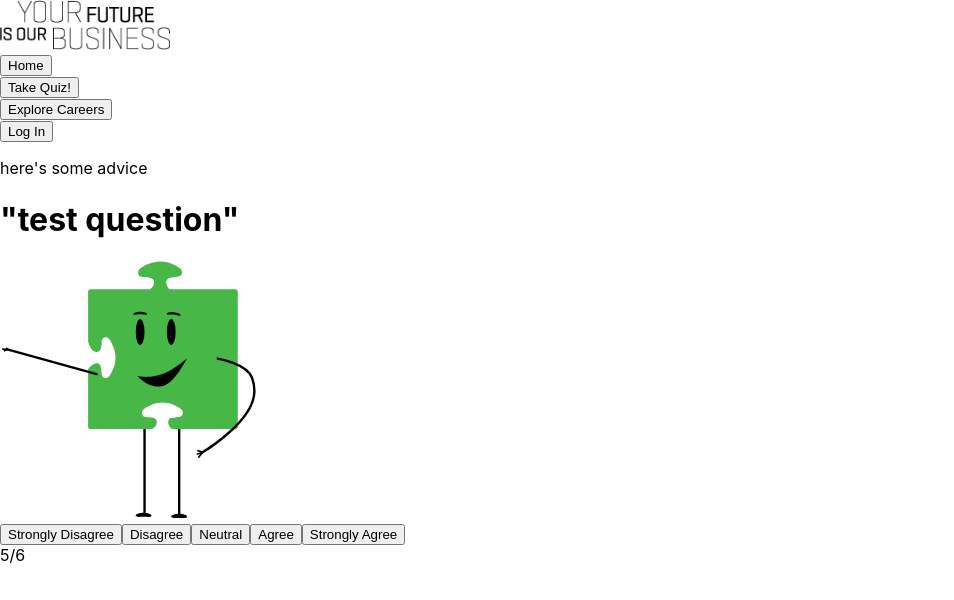
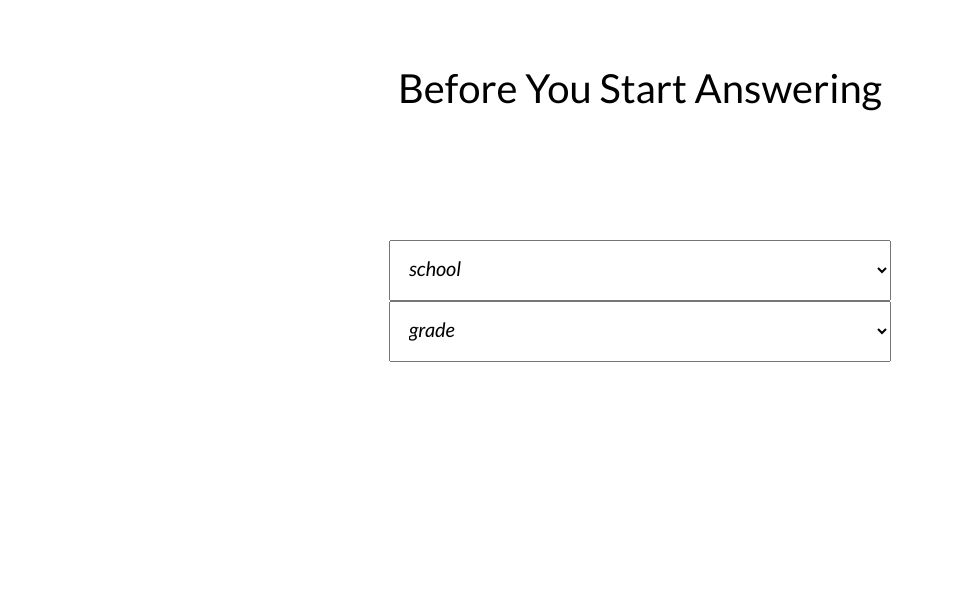
Before and after one commit to ucsc-blueprint/yfiob2, a React (Create React App) app: page / in a window 1280 px wide. Shown: the top 600 px of the page, without its empty margins (0-954 px from the left). Built offline with nearby package versions, Linux system fonts and the light colour scheme.

Commit message:
Finished half of task

```diff
--- a/src/App.js
+++ b/src/App.js
@@ -1,19 +1,12 @@
 import { Navbar } from "./Components/Navbar";
 import { QuestionCard } from "./Components/QuestionCard";
+import { BeforeYouStart } from "./Components/BeforeYouStart/BeforeYouStart";
 
 function App() {
 	return (
-		<div className="bg-[#FFC273] h-[100vh]">
-			<Navbar />
-			<div className="flex justify-center">
-				<QuestionCard
-					advice={"here's some advice"}
-					question={"test question"}
-					questionNumber={5}
-					totalQuestions={6}
-				/>
-			</div>
-		</div>
+		<>
+		<BeforeYouStart></BeforeYouStart>
+		</>
 	);
 }
 
--- /dev/null
+++ b/src/Components/BeforeYouStart/BeforeYouStart.css
@@ -0,0 +1,37 @@
+.header {
+    padding-top: 5%;
+    font-family: Lato;
+    font-size: 40px;
+    font-weight: 400;
+    line-height: 48px;
+    text-align: center;
+    text-underline-position: from-font;
+    text-decoration-skip-ink: none;
+}
+
+.dropContainer {
+    padding-top: 10%;
+}
+
+.dropdown {
+    display: flex;
+    flex-direction: column;
+    align-items: center;
+    padding-top: 1em;
+    gap: 15px;
+
+    width: 502px;
+    height: 61px;
+
+    margin: auto;
+
+    font-family: Lato;
+    font-size: 20px;
+    font-style: italic;
+    font-weight: 400;
+    line-height: 24px;
+    text-align: center;
+    text-underline-position: from-font;
+    text-decoration-skip-ink: none;
+    padding: 15px;
+}
--- /dev/null
+++ b/src/Components/BeforeYouStart/BeforeYouStart.jsx
@@ -0,0 +1,18 @@
+import './BeforeYouStart.css'
+
+export const BeforeYouStart = () => {
+    return (
+        <>
+        <div className = "header">Before You Start Answering</div>
+
+        <div className = "dropContainer">
+            <select className = "dropdown" name = "School" id ="School">
+                <option selected disabled>school</option>
+            </select>
+            <select className = "dropdown" name = "School" id = "Grade">
+                <option selected disabled>grade</option>
+            </select>
+        </div>
+        </>
+    )
+}
```
